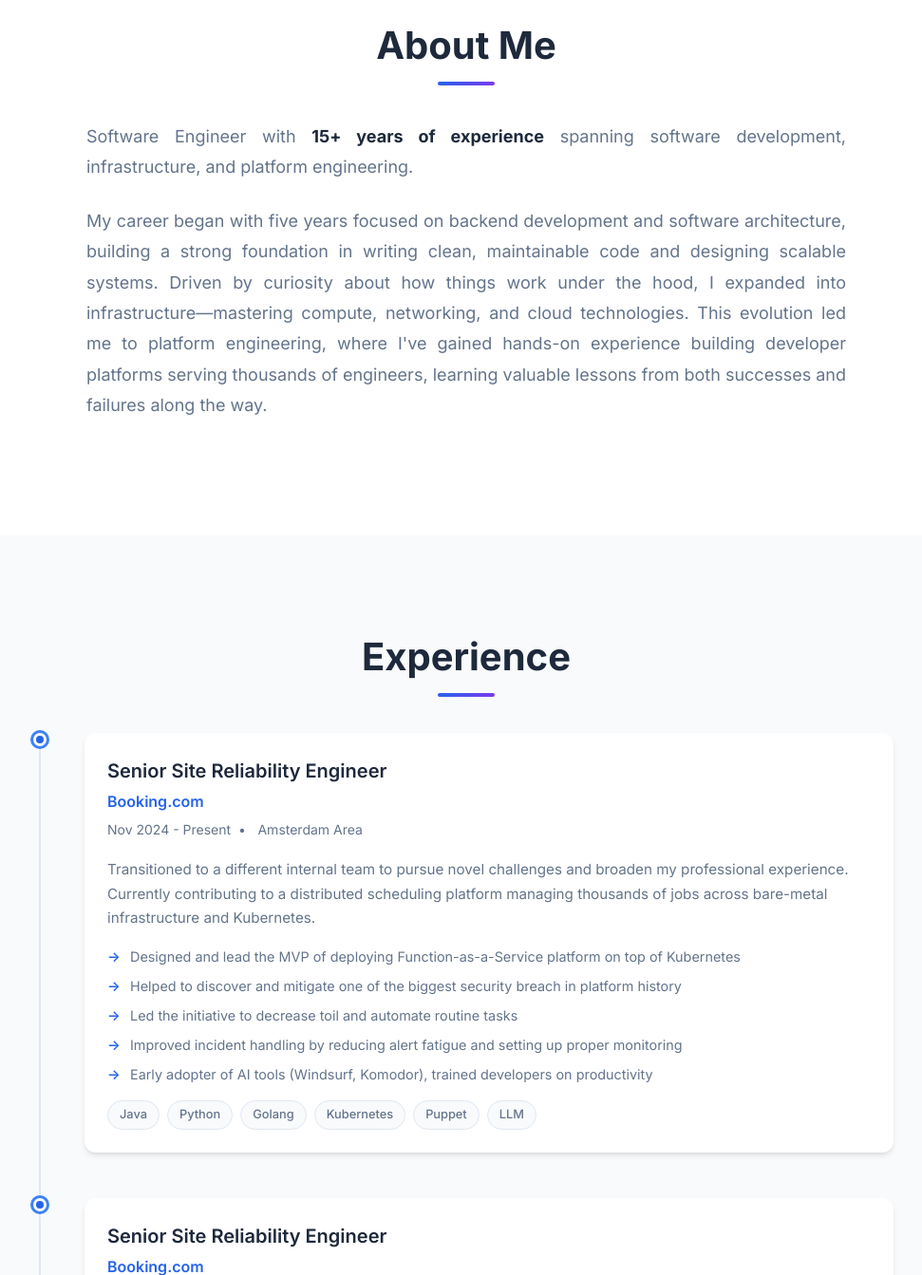
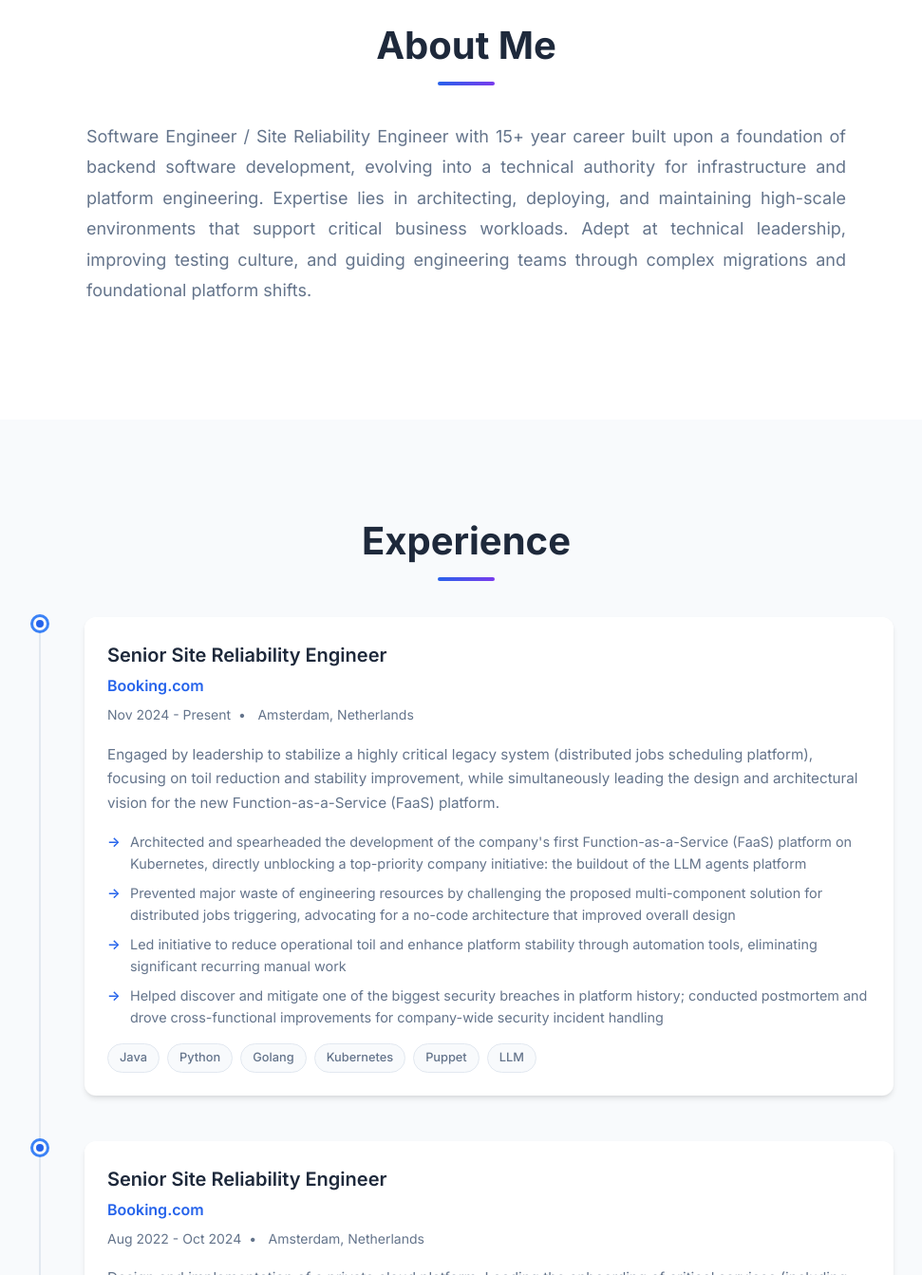
Before and after one commit to mmurygin/murygin.dev, a plain HTML site: page index.html in a window 1280 px wide. Shown: the part 880-2223 px from the top of the page at 95% size, without its empty margins (149-1120 px from the left). Drawn offline with Linux system fonts and the light colour scheme.

Commit message:
update cv

```diff
--- a/index.html
+++ b/index.html
@@ -65,10 +65,7 @@
             <h2 class="section-title">About Me</h2>
             <div class="about-content">
                 <p class="about-text">
-                    Software Engineer with <strong>15+ years of experience</strong> spanning software development, infrastructure, and platform engineering.
-                </p>
-                <p class="about-text">
-                    My career began with five years focused on backend development and software architecture, building a strong foundation in writing clean, maintainable code and designing scalable systems. Driven by curiosity about how things work under the hood, I expanded into infrastructure—mastering compute, networking, and cloud technologies. This evolution led me to platform engineering, where I've gained hands-on experience building developer platforms serving thousands of engineers, learning valuable lessons from both successes and failures along the way.
+                    Software Engineer / Site Reliability Engineer with 15+ year career built upon a foundation of backend software development, evolving into a technical authority for infrastructure and platform engineering. Expertise lies in architecting, deploying, and maintaining high-scale environments that support critical business workloads. Adept at technical leadership, improving testing culture, and guiding engineering teams through complex migrations and foundational platform shifts.
                 </p>
             </div>
         </div>
@@ -85,17 +82,16 @@
                             <h3>Senior Site Reliability Engineer</h3>
                             <a href="https://www.booking.com" target="_blank" class="company">Booking.com</a>
                             <span class="period">Nov 2024 - Present</span>
-                            <span class="location">Amsterdam Area</span>
+                            <span class="location">Amsterdam, Netherlands</span>
                         </div>
                         <p class="timeline-description">
-                            Transitioned to a different internal team to pursue novel challenges and broaden my professional experience. Currently contributing to a distributed scheduling platform managing thousands of jobs across bare-metal infrastructure and Kubernetes.
+                            Engaged by leadership to stabilize a highly critical legacy system (distributed jobs scheduling platform), focusing on toil reduction and stability improvement, while simultaneously leading the design and architectural vision for the new Function-as-a-Service (FaaS) platform.
                         </p>
                         <ul class="achievements">
-                            <li>Designed and lead the MVP of deploying Function-as-a-Service platform on top of Kubernetes</li>
-                            <li>Helped to discover and mitigate one of the biggest security breach in platform history</li>
-                            <li>Led the initiative to decrease toil and automate routine tasks</li>
-                            <li>Improved incident handling by reducing alert fatigue and setting up proper monitoring</li>
-                            <li>Early adopter of AI tools (Windsurf, Komodor), trained developers on productivity</li>
+                            <li>Architected and spearheaded the development of the company's first Function-as-a-Service (FaaS) platform on Kubernetes, directly unblocking a top-priority company initiative: the buildout of the LLM agents platform</li>
+                            <li>Prevented major waste of engineering resources by challenging the proposed multi-component solution for distributed jobs triggering, advocating for a no-code architecture that improved overall design</li>
+                            <li>Led initiative to reduce operational toil and enhance platform stability through automation tools, eliminating significant recurring manual work</li>
+                            <li>Helped discover and mitigate one of the biggest security breaches in platform history; conducted postmortem and drove cross-functional improvements for company-wide security incident handling</li>
                         </ul>
                         <div class="tech-stack">
                             <span class="tech-tag">Java</span>
```
Also changed, not shown: 2 other files.
